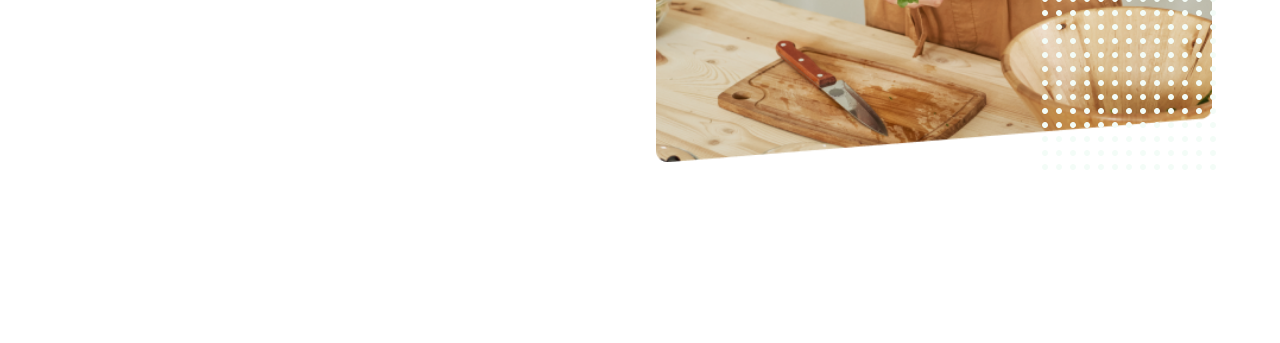
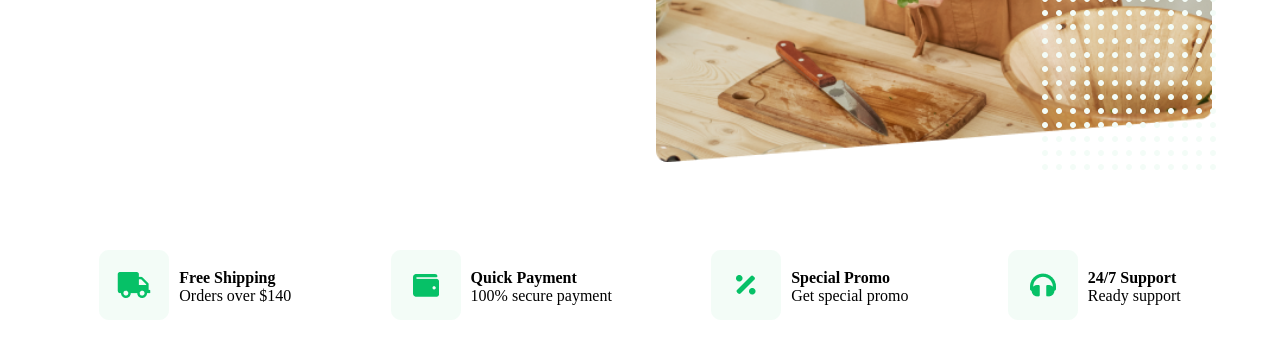
Before and after one commit to mahmud819/foodies-repo, a plain HTML site: page index.html in a window 1280 px wide. Shown: the part 721-1064 px from the top of the page. Before the commit the page ends 939 px from the top, so only its background shows below. Drawn offline with Linux system fonts and the light colour scheme.

Commit message:
service section completed

```diff
--- a/index.html
+++ b/index.html
@@ -55,6 +55,59 @@
             </div>
 
          </section>
+
+         <!--  -->
+
+         <section class="service-section">
+            <div class="service-main">
+                <!-- card-1 -->
+                <div class="service service-car">
+                    <div class="car-icon">
+                        <img src="./images/carIcon.png" alt="">
+                    </div>
+                    <div class="service-context car-context">
+                        <h1>Free Shipping</h1>
+                        <p>Orders over $140</p>
+                    </div>
+                </div>
+
+                <!-- card-2 -->
+
+                <div class="service service-payment">
+                    <div class="payment-icon">
+                        <img src="./images/Icon (1).png" alt="icon">
+                    </div>
+                    <div class="service-context payment-context">
+                        <h1>Quick Payment</h1>
+                        <p>100% secure payment</p>
+                    </div>
+                </div>
+
+                <!-- card-3 -->
+
+                <div class="service service-promo">
+                    <div class="promo-icon">
+                        <img src="./images/Icon (2).png" alt="icon">
+                    </div>
+                    <div class="service-context  promo-context">
+                        <h1>Special Promo</h1>
+                        <p>Get special promo</p>
+                    </div>
+                </div>
+
+                <!-- card-4 -->
+
+                <div class="service service-support">
+                    <div class="support-icon">
+                        <img src="./images/Icon.png" alt="">
+                    </div>
+                    <div class="service-context  support-context">
+                        <h1>24/7 Support</h1>
+                        <p>Ready support</p>
+                    </div>
+                </div>
+            </div>
+         </section>
     </div>
 </body>
 </html>
--- a/style.css
+++ b/style.css
@@ -177,3 +177,27 @@ nav{
   }
 
 }
+
+/* service section css */
+
+.service-section{
+    padding: 2rem 0rem;
+}
+.service-main{
+    display: flex;
+    justify-content: space-evenly;
+}
+.service{
+    /* width: 8rem; */
+    display: flex;
+    justify-content: center;
+    justify-items: center;
+    gap: 10px;
+
+}
+.service h1{
+    font-size: 1rem;
+}
+.service-context{
+    margin: auto 0px;
+}
```
Also changed, not shown: images/Icon (1).png (added), images/Icon (2).png (added), images/Icon.png (added), images/carIcon.png (added).
